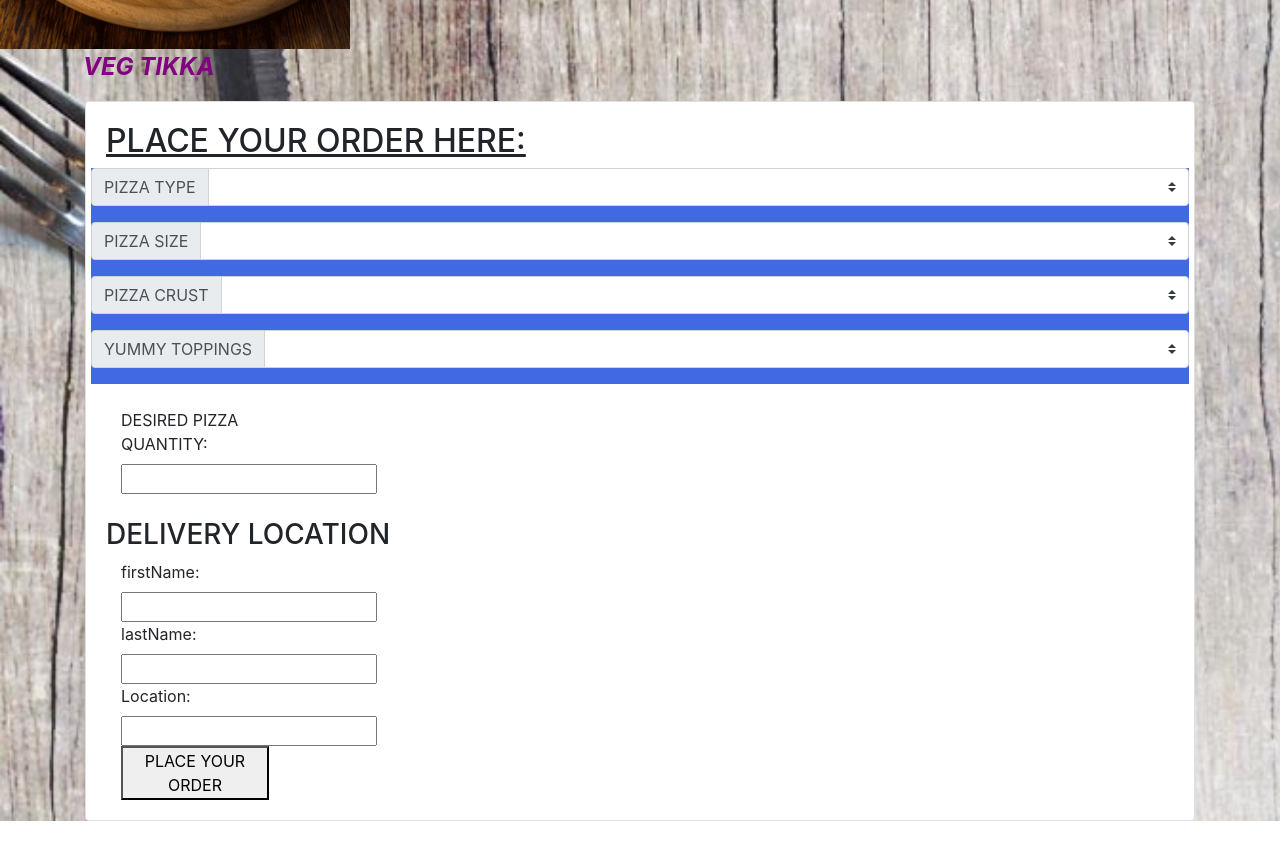
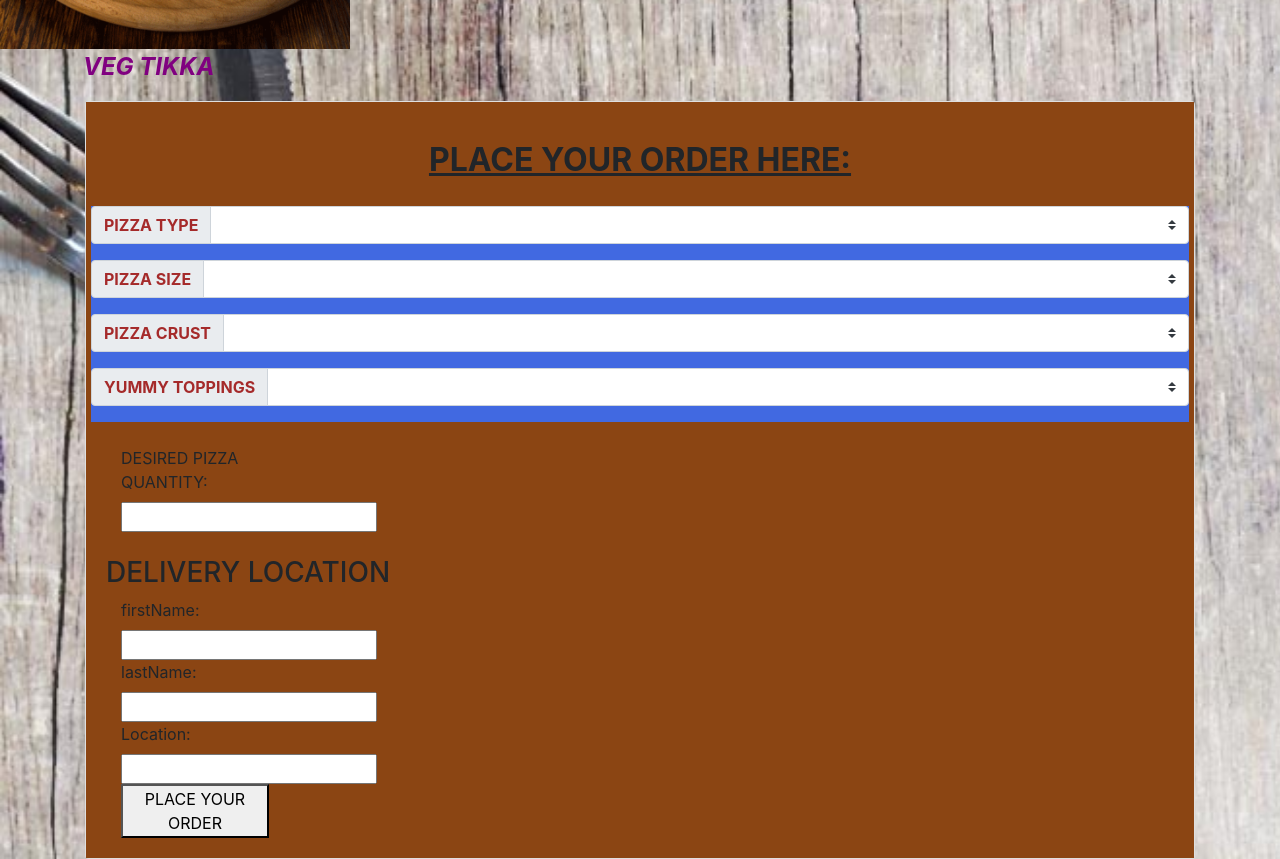
Before and after one commit to legionpunisher/LaPizza-Restaurante, a plain HTML site: page index.html in a window 1280 px wide. Shown: the part 1085-1944 px from the top of the page. Before the commit the page ends 1906 px from the top, so only its background shows below. Drawn offline with Linux system fonts and the light colour scheme.

Commit message:
added a padding style, font weight , text align and color stles in css

```diff
--- a/css/styles.css
+++ b/css/styles.css
@@ -44,3 +44,18 @@ h1 {
 #ORDER {
     background-color: royalblue;
 }
+
+#details {
+    background-color: saddlebrown;
+}
+
+h2 {
+    text-align: center;
+    font-weight: bold;
+    padding: 0.5cm;
+}
+
+.input-group-text {
+    font-weight: bolder;
+    color: brown;
+}
```
